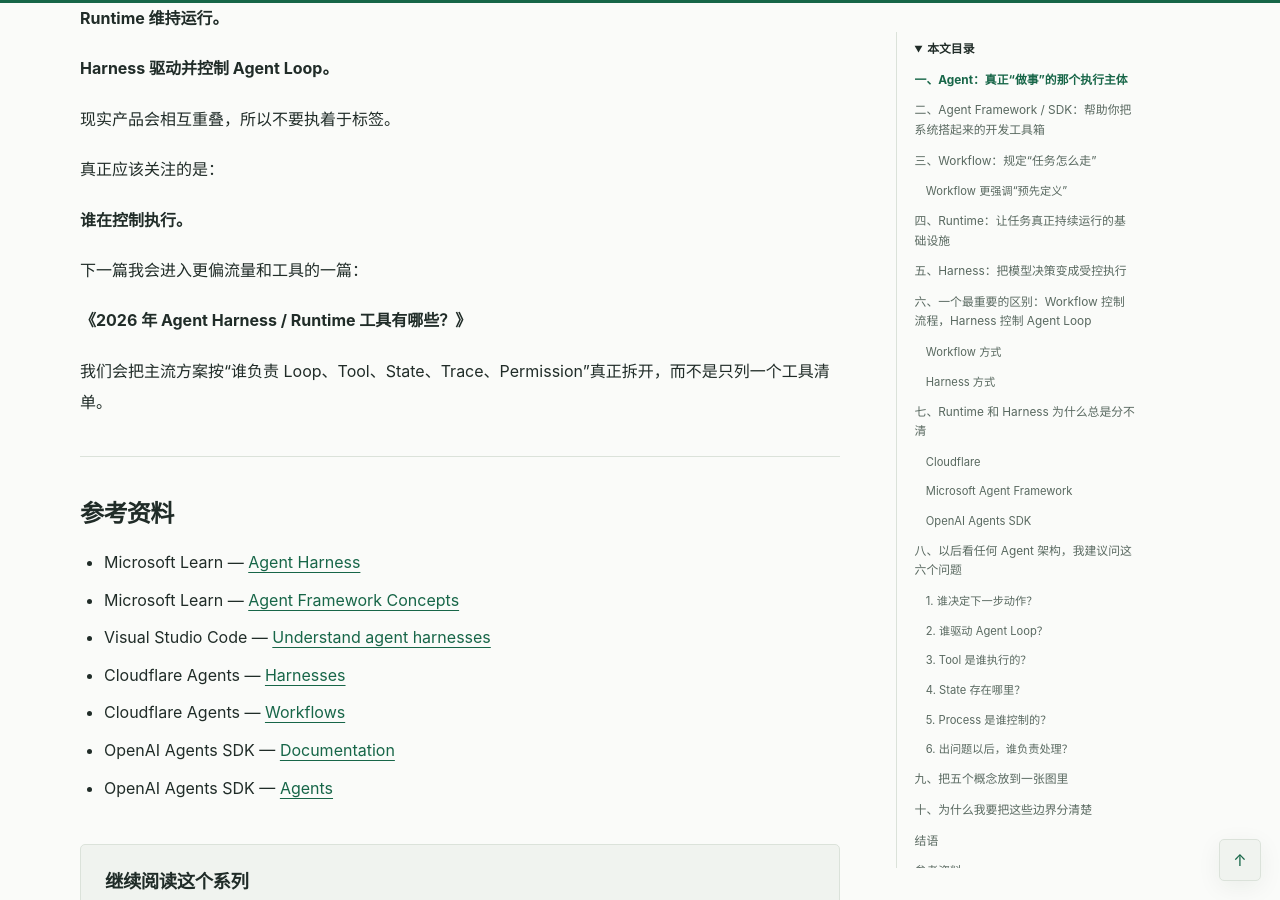
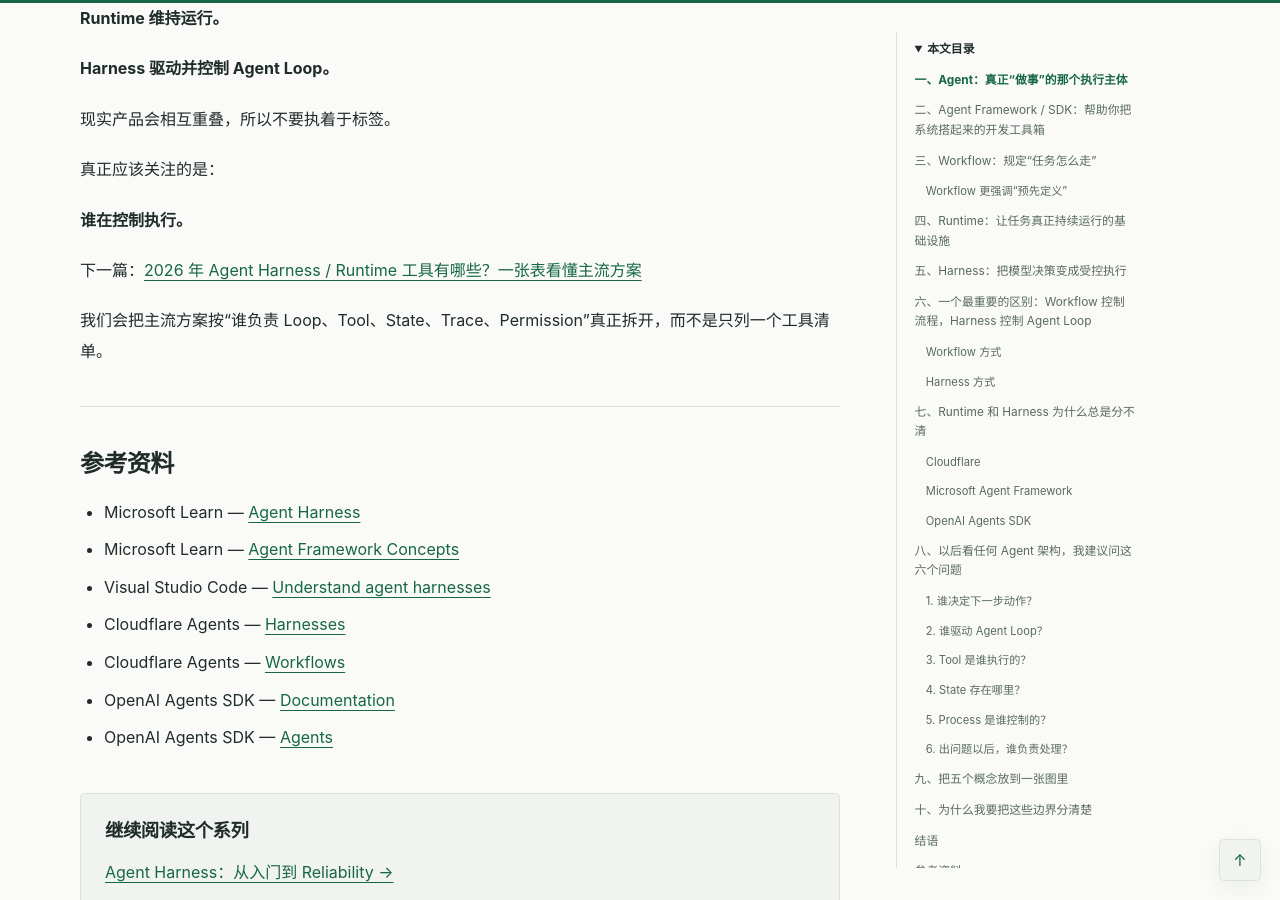
Before and after one commit to hugfeature/hugfeature.github.io, a Jekyll site: the page built from _posts/2026-09-22-agent-framework-workflow-runtime-harness.md, in a window 1280 px wide and 900 px high, scrolled down 17744 px. Built offline with Jekyll 4.4.1, drawn with Linux system fonts in a browser that asks for light colours.

Commit message:
Link Harness series #02 to #03

```diff
--- a/_posts/2026-09-22-agent-framework-workflow-runtime-harness.md
+++ b/_posts/2026-09-22-agent-framework-workflow-runtime-harness.md
@@ -596,9 +596,7 @@ Agent 经常重复调用工具：
 
 **谁在控制执行。**
 
-下一篇我会进入更偏流量和工具的一篇：
-
-**《2026 年 Agent Harness / Runtime 工具有哪些？》**
+下一篇：[2026 年 Agent Harness / Runtime 工具有哪些？一张表看懂主流方案](/harness/agent-harness-runtime-tools-2026/)
 
 我们会把主流方案按“谁负责 Loop、Tool、State、Trace、Permission”真正拆开，而不是只列一个工具清单。
 
```
